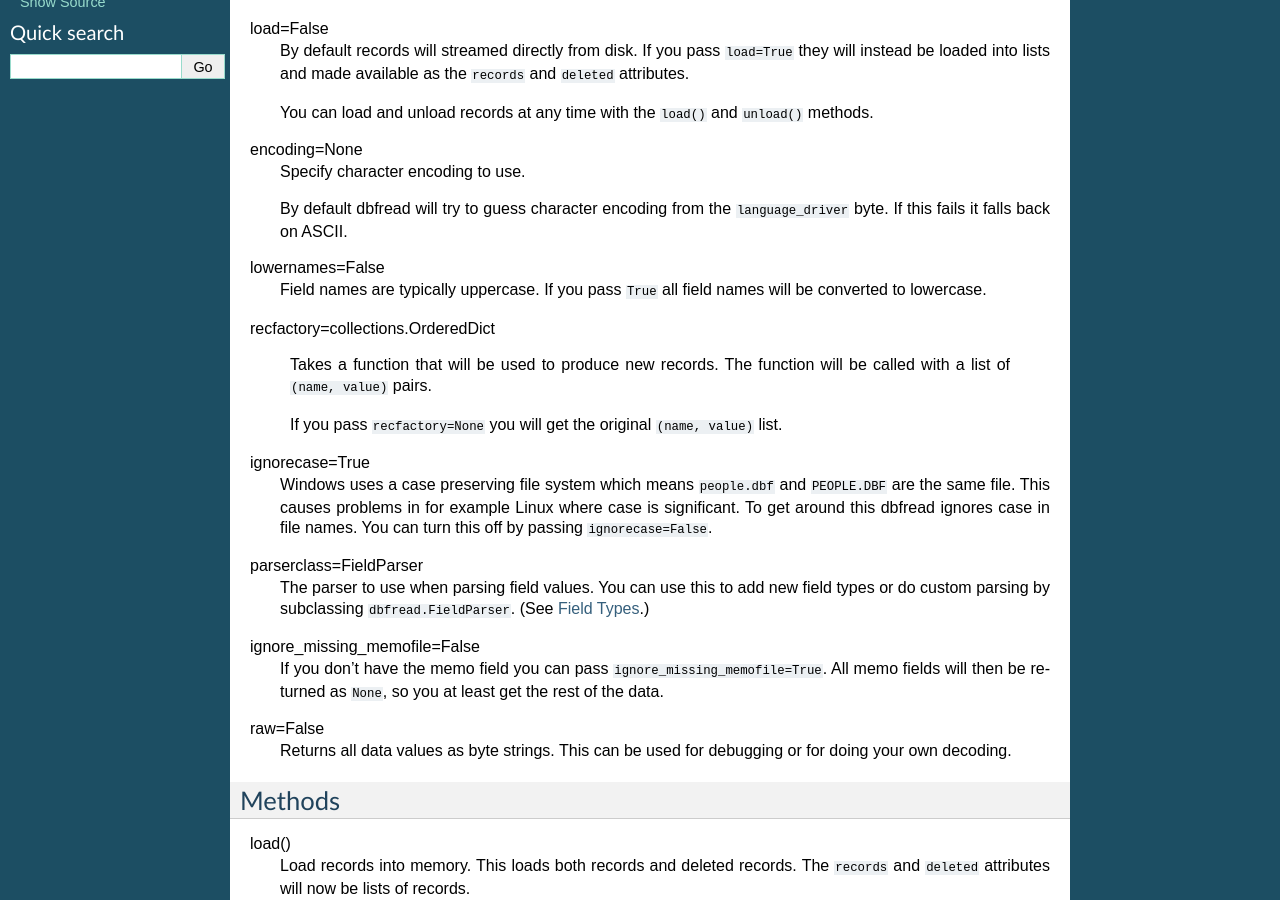
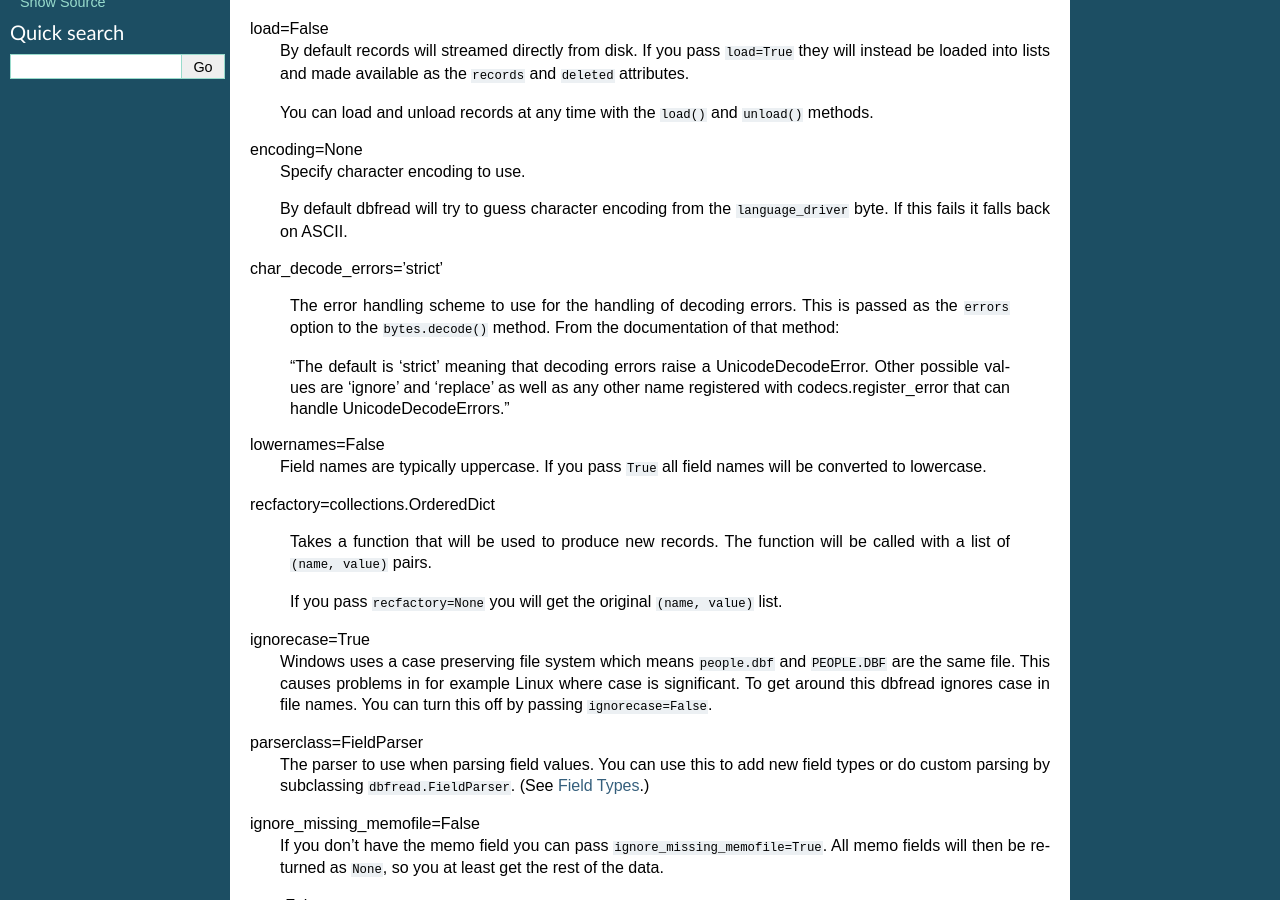
Before and after one commit to olemb/dbfread, a Sphinx documentation site: the page built from docs/dbf_objects.rst, in a window 1280 px wide and 900 px high, scrolled down 310 px. Built offline with Sphinx 7.4.7, drawn with Linux system fonts in a browser that asks for light colours.

Commit message:
Updated docs.

```diff
--- a/docs/dbf_objects.rst
+++ b/docs/dbf_objects.rst
@@ -29,6 +29,17 @@ encoding=None
   By default dbfread will try to guess character encoding from the
   ``language_driver`` byte. If this fails it falls back on
   ASCII.
+
+char_decode_errors='strict'
+
+  The error handling scheme to use for the handling of decoding
+  errors.  This is passed as the ``errors`` option to the
+  ``bytes.decode()`` method. From the documentation of that method:
+
+  "The default is 'strict' meaning that decoding errors raise a
+  UnicodeDecodeError. Other possible values are 'ignore' and 'replace'
+  as well as any other name registered with codecs.register_error that
+  can handle UnicodeDecodeErrors."
 
 lowernames=False
   Field names are typically uppercase. If you pass ``True`` all field
--- a/docs/field_types.rst
+++ b/docs/field_types.rst
@@ -65,6 +65,9 @@ self.encoding
   The character encoding. (A a shortcut for ``self.table.encoding`` to
   speed things up a bit.)
 
+self.char_decode_errors
+  Error handling scheme to use while decoding. (A shortcut for ``self.table.char_decode_errors``.)
+
 self.dbversion
   The database version as an integer. (A shortcut for
   ``self.table.header.dbversion``.)
--- a/docs/introduction.rst
+++ b/docs/introduction.rst
@@ -95,6 +95,11 @@ reverts to ASCII. You can override this by passing
 ``encoding='my-encoding'``. The encoding is available in the
 ``encoding`` attribute.
 
+There may still be characters that won't decode. You can choose how to
+handle these by passing the ``char_decode_errors`` option. This is
+passed straight to ``bytes.decode``. See ``pydoc bytes.decode`` for
+more.
+
 
 Memo Files
 ----------
```
Also changed, not shown: docs/exporting_data.rst (line endings or trailing spaces).
